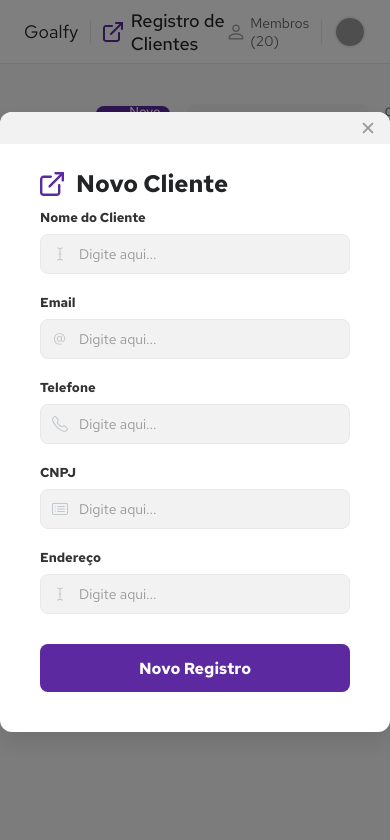
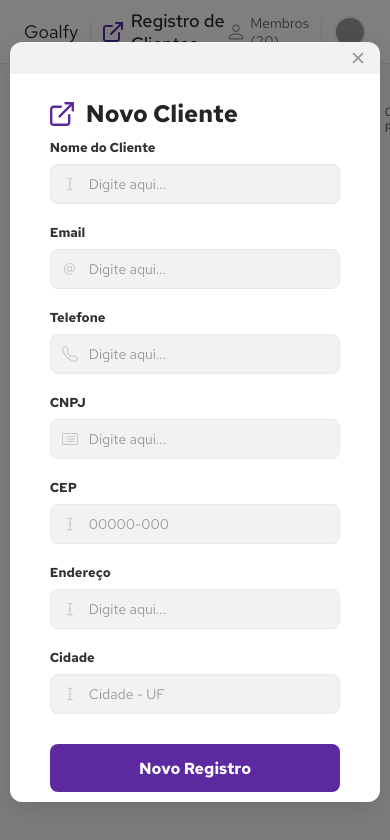
Before and after one commit to sophialberton/teste-dev-fullstack, a React (Vite) app in the folder frontend/: page / in a window 390 px wide. Both pictures are taken after a click on the button "Novo Registro". Shown: the top 840 px of the page. Built offline with nearby package versions, Linux system fonts and the light colour scheme; grey boxes are pictures that could not be loaded.

Commit message:
style: modal responsivo e inclusã de campos CEP e Cidade que não constam no figma

```diff
--- a/frontend/src/components/modal/index.tsx
+++ b/frontend/src/components/modal/index.tsx
@@ -1,4 +1,4 @@
-import React from 'react';
+import React, { useState } from 'react';
 import { IoClose } from 'react-icons/io5';
 import {
   ModalOverlay,
@@ -11,6 +11,8 @@ import {
   InputWrapper,
   SubmitButton
 } from './styles';
+// Importamos o hook customizado que você criou no Context
+import { useCustomer } from '../../contexts/CustomerContext';
 
 interface ModalProps {
   isOpen: boolean;
@@ -18,10 +20,42 @@ interface ModalProps {
 }
 
 export const CustomerModal: React.FC<ModalProps> = ({ isOpen, onClose }) => {
+  // Pegamos a função de busca de CEP do contexto
+  const { fetchAddressByCep } = useCustomer();
+
+  const [cep, setCep] = useState('');
+  const [address, setAddress] = useState('');
+  const [city, setCity] = useState('');
+  const [loadingCep, setLoadingCep] = useState(false);
+
+  const handleCepChange = async (e: React.ChangeEvent<HTMLInputElement>) => {
+    let value = e.target.value;
+
+    // Opcional: Máscara básica de CEP (xxxxx-xxx)
+    value = value.replace(/\D/g, '');
+    if (value.length > 5) {
+      value = value.replace(/^(\d{5})(\d)/, '$1-$2');
+    }
+
+    setCep(value.substring(0, 9));
+
+    // Quando atingir 8 dígitos numéricos, busca o endereço
+    if (value.replace(/\D/g, '').length === 8) {
+      setLoadingCep(true);
+      const data = await fetchAddressByCep(value);
+
+      if (data) {
+        setAddress(`${data.logradouro}, ${data.bairro}`);
+        setCity(`${data.localidade} - ${data.uf}`);
+      }
+      setLoadingCep(false);
+    }
+  };
+
   if (!isOpen) return null;
 
   return (
-<ModalOverlay onClick={onClose}>
+    <ModalOverlay onClick={onClose}>
       <ModalContent onClick={(e) => e.stopPropagation()}>
 
         <HeaderBar>
@@ -35,7 +69,7 @@ export const CustomerModal: React.FC<ModalProps> = ({ isOpen, onClose }) => {
           <h2>Novo Cliente</h2>
         </ModalHeader>
 
-        <Form>
+        <Form onSubmit={(e) => e.preventDefault()}>
           <InputGroup>
             <Label>Nome do Cliente</Label>
             <InputWrapper>
@@ -69,10 +103,41 @@ export const CustomerModal: React.FC<ModalProps> = ({ isOpen, onClose }) => {
           </InputGroup>
 
           <InputGroup>
+            <Label>CEP</Label>
+            <InputWrapper>
+              <img src="/src/assets/cursor-text.svg" alt="" className="input-icon" />
+              <input
+                type="text"
+                placeholder="00000-000"
+                value={cep}
+                onChange={handleCepChange}
+              />
+            </InputWrapper>
+          </InputGroup>
+
+          <InputGroup>
             <Label>Endereço</Label>
             <InputWrapper>
               <img src="/src/assets/cursor-text.svg" alt="" className="input-icon" />
-              <input type="text" placeholder="Digite aqui..." />
+              <input
+                type="text"
+                placeholder={loadingCep ? "Buscando..." : "Digite aqui..."}
+                value={address}
+                onChange={(e) => setAddress(e.target.value)}
+              />
+            </InputWrapper>
+          </InputGroup>
+
+          <InputGroup>
+            <Label>Cidade</Label>
+            <InputWrapper>
+              <img src="/src/assets/cursor-text.svg" alt="" className="input-icon" />
+              <input
+                type="text"
+                placeholder="Cidade - UF"
+                value={city}
+                onChange={(e) => setCity(e.target.value)}
+              />
             </InputWrapper>
           </InputGroup>
 
--- a/frontend/src/components/modal/styles.ts
+++ b/frontend/src/components/modal/styles.ts
@@ -15,12 +15,24 @@ export const ModalOverlay = styled.div`
 
 export const ModalContent = styled.div`
   background: white;
-  width: 480px;
+  /* Responsividade aqui: */
+  width: 95%;
+  max-width: 480px;
+  max-height: 90vh; /* Não deixa o modal ser maior que a altura da tela */
+  overflow-y: auto; /* Adiciona scroll interno se o form for muito longo */
   border-radius: 12px;
-  padding: 0 0 40px 0; /* Remove padding superior para a faixa encostar no topo */
+  padding: 0 0 30px 0;
   position: relative;
   box-shadow: 0 10px 25px rgba(0,0,0,0.1);
-  overflow: hidden; /* Mantém os cantos da faixa cinza arredondados conforme o modal */
+  overflow-x: hidden;
+  /* Estilização da barra de rolagem para ficar elegante */
+  &::-webkit-scrollbar {
+    width: 6px;
+  }
+  &::-webkit-scrollbar-thumb {
+    background-color: #e8e8e8;
+    border-radius: 10px;
+  }
 `;
 
 // Esta é a faixa cinza que cobre apenas a área do X
--- a/frontend/src/contexts/CustomerContext.tsx
+++ b/frontend/src/contexts/CustomerContext.tsx
@@ -11,9 +11,17 @@ export interface Customer {
   city: string;
 }
 
+interface AddressData {
+  logradouro: string;
+  bairro: string;
+  localidade: string;
+  uf: string;
+}
+
 interface CustomerContextData {
   customers: Customer[];
   addCustomer: (customer: Omit<Customer, 'id'>) => void;
+  fetchAddressByCep: (cep: string) => Promise<AddressData | null>;
 }
 
 const CustomerContext = createContext<CustomerContextData>({} as CustomerContextData);
@@ -22,12 +30,34 @@ export const CustomerProvider = ({ children }: { children: ReactNode }) => {
   const [customers, setCustomers] = useState<Customer[]>([]);
 
   const addCustomer = (customerData: Omit<Customer, 'id'>) => {
-    const newCustomer = { ...customerData, id: Math.random().toString(36) };
+    const newCustomer = { ...customerData, id: Math.random().toString(36).substr(2, 9) };
     setCustomers(prev => [newCustomer, ...prev]);
   };
 
+  const fetchAddressByCep = async (cep: string): Promise<AddressData | null> => {
+    const cleanCep = cep.replace(/\D/g, '');
+    if (cleanCep.length !== 8) return null;
+
+    try {
+      const response = await fetch(`https://viacep.com.br/ws/${cleanCep}/json/`);
+      const data = await response.json();
+
+      if (data.erro) return null;
+
+      return {
+        logradouro: data.logradouro,
+        bairro: data.bairro,
+        localidade: data.localidade,
+        uf: data.uf
+      };
+    } catch (error) {
+      console.error("Erro ao buscar CEP:", error);
+      return null;
+    }
+  };
+
   return (
-    <CustomerContext.Provider value={{ customers, addCustomer }}>
+    <CustomerContext.Provider value={{ customers, addCustomer, fetchAddressByCep }}>
       {children}
     </CustomerContext.Provider>
   );
```
